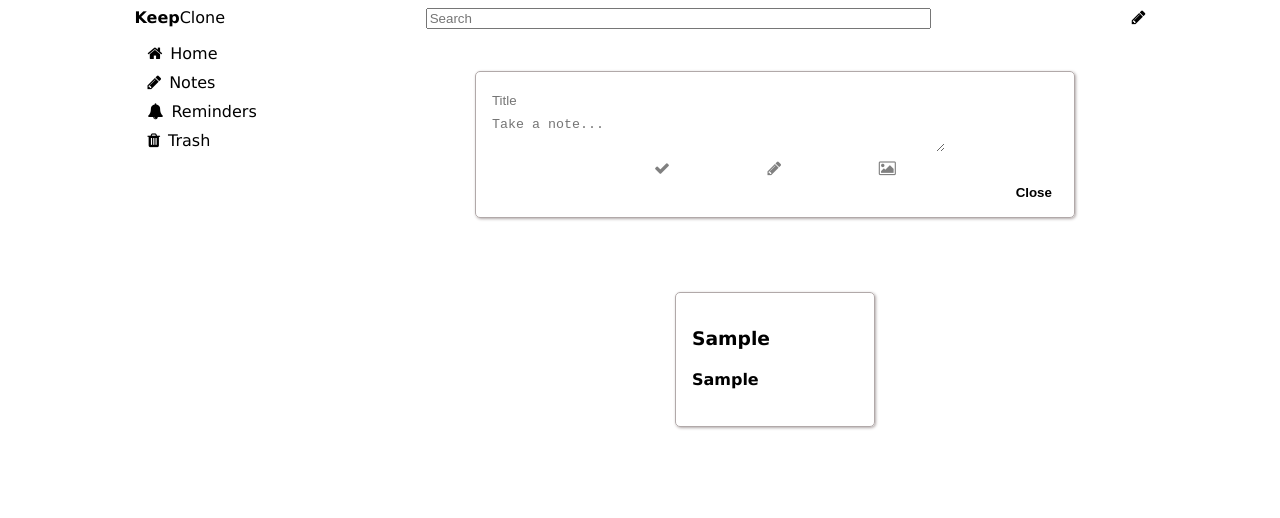
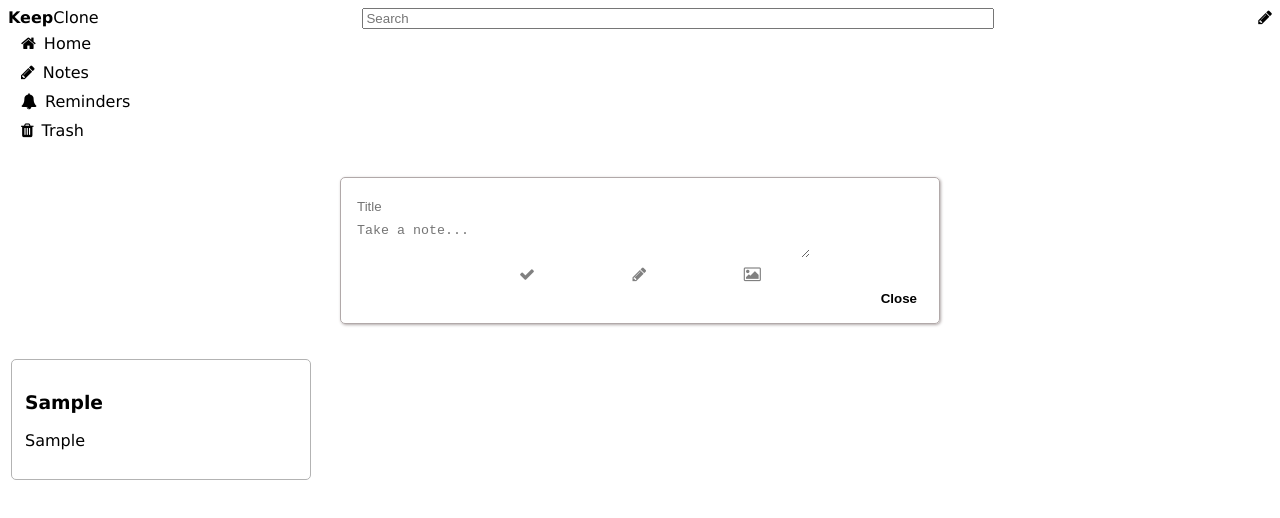
Before and after one commit to andriusdulevicius/react-heroku, a React (Create React App) app: page / in a window 1280 px wide. Both pictures are taken after typing "Sample", "Sample" into the empty fields and a click on the button "Close". Shown: the top 518 px of the page. Built offline with nearby package versions, Linux system fonts and the light colour scheme.

Commit message:
refactored all files , due to different approach

```diff
--- a/src/App.jsx
+++ b/src/App.jsx
@@ -1,43 +1,48 @@
 import React, { Component } from 'react';
-import AppNoteList from './components/appNoteList/appNoteList';
+import AppNavbar from './components/appNavbar/appNavbar';
 import AppAside from './components/appAside/appAside';
 import AppAddNote from './components/appAddNote/appAddNote';
-import AppNavbar from './components/appNavbar/appNavbar';
-import AppModal from './components/appModal/appModal';
-
+import AppNoteList from './components/appNoteList/appNoteList';
 import './App.css';
-
+import Modal from './components/modal/modal';
 class App extends Component {
   state = {
     notes: [],
-    counter: 1,
-    isModalOn: false,
+    noteId: 1,
+    showModal: false,
+    selectedNote: {},
   };
 
   handleNewNote = (newNote) => {
-    let newObj = { ...newNote, _id: this.state.counter, isPinned: false };
-    const notesCopy = [...this.state.notes];
-    notesCopy.push(newObj);
-
-    this.setState({ notes: notesCopy, counter: this.state.counter + 1 });
+    // {_id, title, body, isPinned}
+    const newNoteObj = this.createNewNote(newNote);
+    const notesCopy = [...this.state.notes, newNoteObj];
+    this.setState({ notes: notesCopy, noteId: this.state.noteId + 1 });
   };
 
-  toggleModal = () => {
-    this.setState({ isModalOn: !this.state.isModalOn });
-  };
-  targetedNote = (n) => {
-    return n;
+  createNewNote(newNote) {
+    return { _id: this.state.noteId, ...newNote, isPinned: false };
+  }
+
+  handleModal = (id) => {
+    if (id) {
+      console.log('id gavom');
+      const found = this.state.notes.find((n) => n._id === id);
+      this.setState({ selectedNote: found });
+    }
+
+    console.log('modal ??? id:', id);
+    this.setState({ showModal: !this.state.showModal });
   };
 
   render() {
     return (
-      <div className='main-container'>
+      <div className='App'>
+        {this.state.showModal && <Modal note={this.state.selectedNote} onToggleModal={this.handleModal}></Modal>}
         <AppNavbar />
-
         <AppAside />
         <AppAddNote onNewNote={this.handleNewNote} />
-        <AppNoteList notes={this.state.notes} toggleModal={this.toggleModal} targetedNote={this.targetedNote} />
-        {this.state.isModalOn && <AppModal toggleModal={this.toggleModal} note={this.targetedNote}></AppModal>}
+        <AppNoteList onToggleModal={this.handleModal} notes={this.state.notes} />
       </div>
     );
   }
--- a/src/components/appModal/appModal.jsx
+++ /dev/null
@@ -1,19 +0,0 @@
-import React, { Component } from 'react';
-import './style.css';
-
-class AppModal extends Component {
-  state = {};
-  render() {
-    const { note, toggleModal } = this.props;
-    return (
-      <div onClick={toggleModal} className='modal-bgc'>
-        <div key={note._id} className='modal-note'>
-          <h3>{note.title}</h3>
-          <h4>{note.body}</h4>
-        </div>
-      </div>
-    );
-  }
-}
-
-export default AppModal;
--- a/src/components/appModal/style.css
+++ /dev/null
@@ -1,26 +0,0 @@
-.modal-bgc {
-  background-color: rgba(63, 62, 62, 0.753);
-  position: absolute;
-  top: 0;
-  left: 0;
-  right: 0;
-  bottom: 0;
-  z-index: 2;
-}
-
-.modal-note {
-  margin: 2rem auto;
-  background-color: white;
-  color: black;
-  min-width: 200px;
-  max-width: 500px;
-  display: block;
-  padding: 1rem;
-  border: 1px solid rgb(177, 169, 169);
-  box-shadow: 1px 1px 3px rgb(177, 169, 169);
-  border-radius: 5px;
-  position: absolute;
-  left: 30%;
-  top: 20%;
-  z-index: 1;
-}
--- a/src/components/appNoteList/appNoteList.jsx
+++ b/src/components/appNoteList/appNoteList.jsx
@@ -1,5 +1,6 @@
 import React, { Component } from 'react';
-import OneNote from '../oneNote/oneNote';
+import OneNote from '../common/oneNote/oneNote';
+
 import './style.css';
 
 class AppNoteList extends Component {
@@ -8,7 +9,7 @@ class AppNoteList extends Component {
     return (
       <div className='note-list'>
         {this.props.notes.map((n) => (
-          <OneNote toggleModal={this.props.toggleModal} targetedNote={n} title={n.title} body={n.body} key={n._id} />
+          <OneNote onToggleModal={this.props.onToggleModal} note={n} key={n._id} />
         ))}
       </div>
     );
--- a/src/components/appNoteList/style.css
+++ b/src/components/appNoteList/style.css
@@ -1,5 +1,4 @@
 .note-list {
   display: flex;
   flex-wrap: wrap;
-  justify-content: center;
 }
--- /dev/null
+++ b/src/components/common/card/card.jsx
@@ -0,0 +1,11 @@
+import cardStyle from './card.module.css';
+
+const Card = (props) => {
+  return (
+    <div onClick={props.onClick} className={props.raised ? cardStyle.cardRaised : cardStyle.card}>
+      {props.children}
+    </div>
+  );
+};
+
+export default Card;
--- /dev/null
+++ b/src/components/common/card/card.module.css
@@ -0,0 +1,18 @@
+.card {
+  padding: 0.8em;
+  border-radius: 5px;
+  min-width: 300px;
+  border: 1px solid #b3b3b3;
+  margin: 0.2em;
+
+  /* box-shadow: 3px 4px 15px 0px #b3b3b3; */
+}
+
+.cardRaised {
+  padding: 0.8em;
+  border-radius: 5px;
+  min-width: 300px;
+  /* border: 1px solid #b3b3b3; */
+  margin: 0.2em;
+  box-shadow: 3px 4px 15px 0px #b3b3b3;
+}
--- a/src/components/oneNote/oneNote.jsx
+++ b/src/components/common/oneNote/oneNote.jsx
@@ -1,15 +1,15 @@
 import React, { Component } from 'react';
-import './style.css';
+import Card from '../card/card';
 
 class OneNote extends Component {
   state = {};
   render() {
-    const { _id, title, body } = this.props;
+    const { _id, title, body } = this.props.note;
     return (
-      <div onClick={this.props.toggleModal} key={_id} className='one-note'>
+      <Card onClick={() => this.props.onToggleModal(_id)}>
         <h3>{title}</h3>
-        <h4>{body}</h4>
-      </div>
+        <p>{body}</p>
+      </Card>
     );
   }
 }
--- /dev/null
+++ b/src/components/modal/modal.jsx
@@ -0,0 +1,23 @@
+import React, { Component } from 'react';
+
+import './style.css';
+
+class Modal extends Component {
+  handleCardClick = (event) => {
+    // kad paspaudimas ant korteles nereaguotu i paspaudima ant fono
+    event.stopPropagation();
+  };
+
+  render() {
+    return (
+      <div onClick={this.props.onToggleModal} className='main-modal'>
+        <div onClick={this.handleCardClick} className='modal-card'>
+          <h3>{this.props.note.title}</h3>
+          <p>{this.props.note.body}</p>
+        </div>
+      </div>
+    );
+  }
+}
+
+export default Modal;
--- /dev/null
+++ b/src/components/modal/style.css
@@ -0,0 +1,15 @@
+.main-modal {
+  position: fixed;
+  background-color: rgba(128, 128, 128, 0.469);
+  inset: 0 0 0 0;
+  display: flex;
+  justify-content: center;
+  align-items: center;
+}
+
+.modal-card {
+  width: 300px;
+  background-color: snow;
+  border-radius: 4px;
+  padding: 0.8em;
+}
--- a/src/components/oneNote/style.css
+++ /dev/null
@@ -1,9 +0,0 @@
-.one-note {
-  margin: 2rem auto;
-  min-width: 200px;
-  display: block;
-  padding: 1rem;
-  border: 1px solid rgb(177, 169, 169);
-  box-shadow: 1px 1px 3px rgb(177, 169, 169);
-  border-radius: 5px;
-}
```
